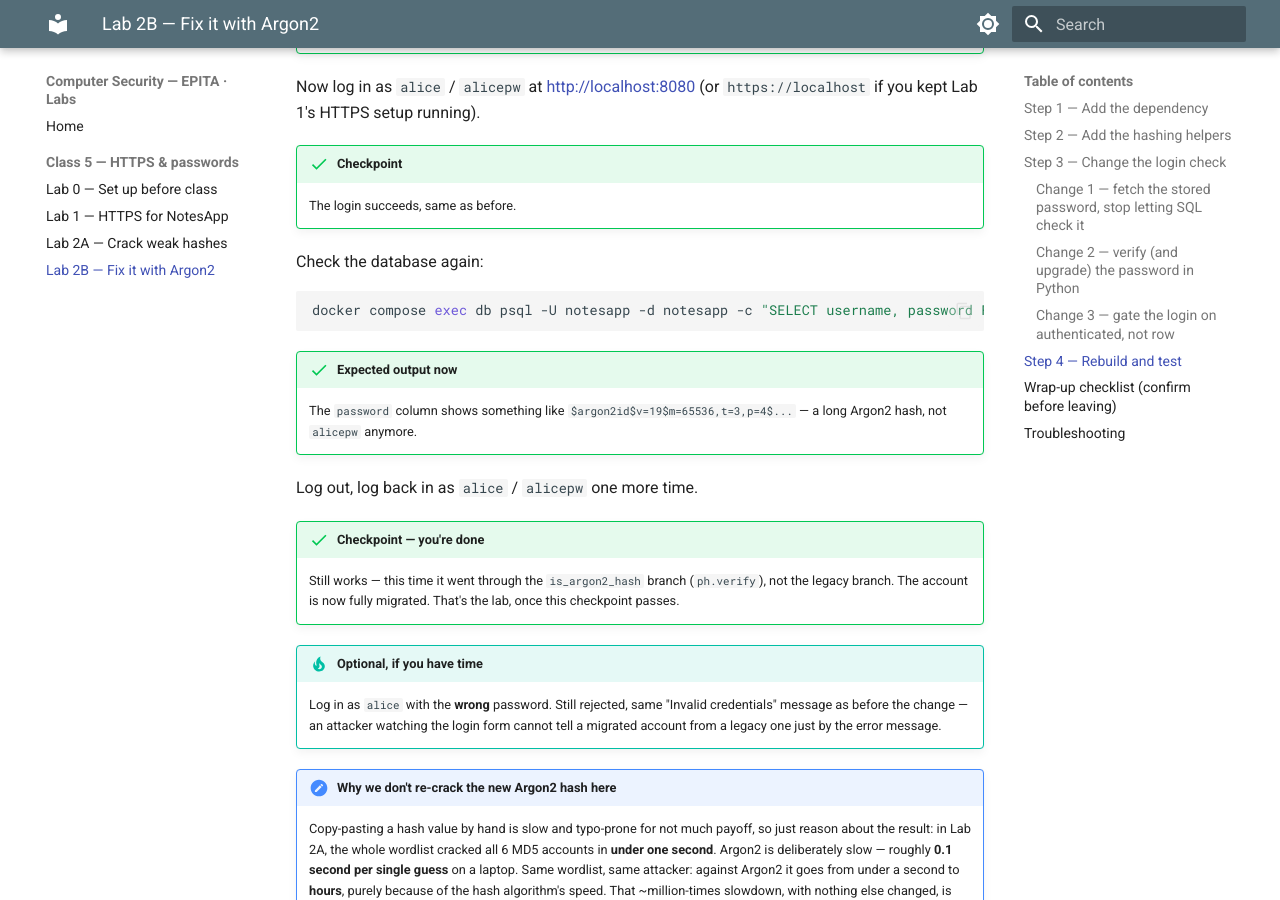
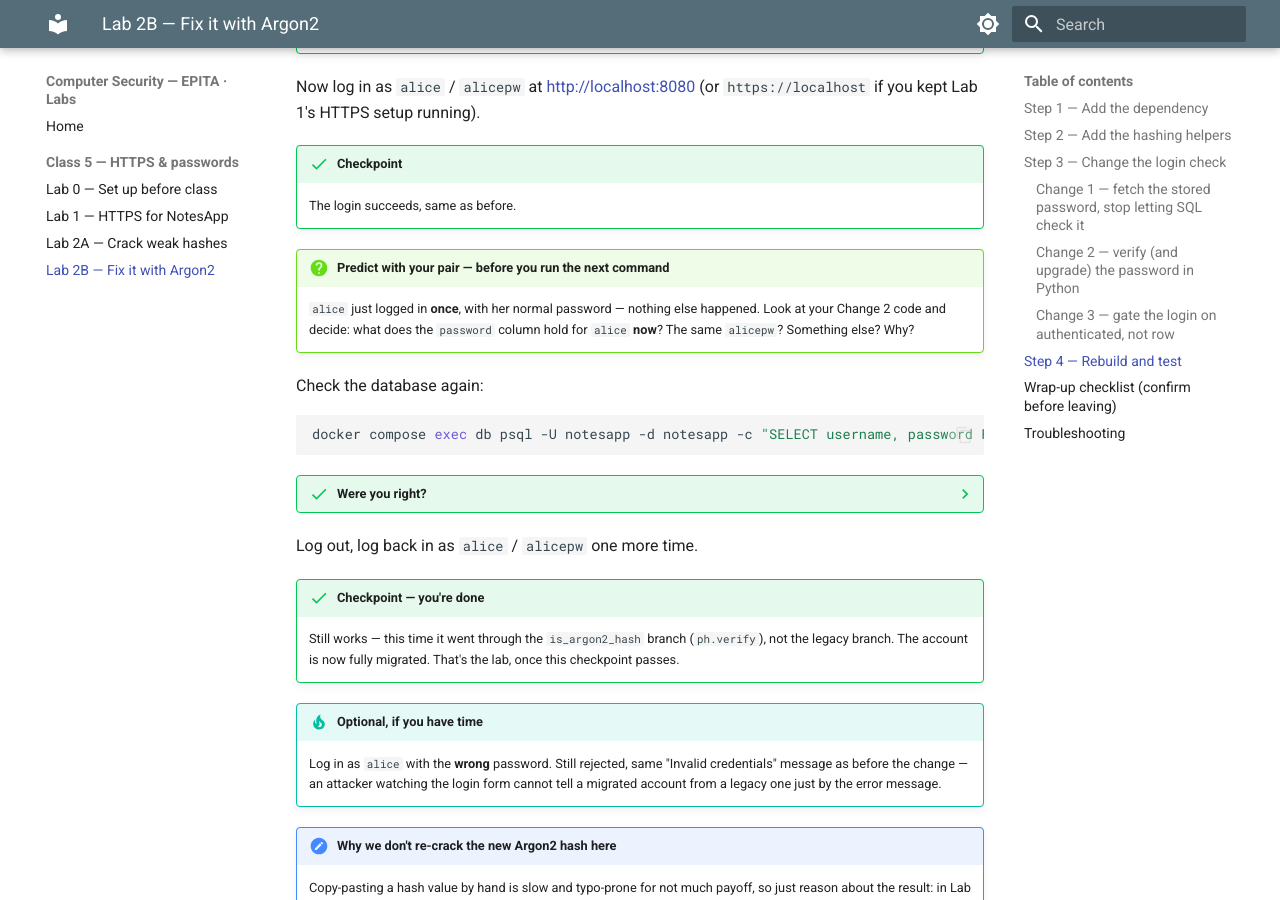
Before and after one commit to KristenPire/epita-security-labs, an MkDocs documentation site: the page built from docs/class5/password-fix.md, in a window 1280 px wide and 900 px high, scrolled down 2983 px. Built offline with MkDocs 1.6.1 and Material for MkDocs 9.7.7, drawn with Linux system fonts in a browser that asks for light colours.

Commit message:
Argon2 lab: predict-before-reveal on the upgrade-on-login payoff
Co-Authored-By: Claude Opus 4.8 <noreply@anthropic.com>

````diff
--- a/docs/class5/password-fix.md
+++ b/docs/class5/password-fix.md
@@ -141,15 +141,22 @@ Lab 1's HTTPS setup running).
 !!! success "Checkpoint"
     The login succeeds, same as before.
 
+!!! question "Predict with your pair — before you run the next command"
+    `alice` just logged in **once**, with her normal password — nothing else happened. Look at your
+    Change 2 code and decide: what does the `password` column hold for `alice` **now**? The same
+    `alicepw`? Something else? Why?
+
 Check the database again:
 
 ```bash
 docker compose exec db psql -U notesapp -d notesapp -c "SELECT username, password FROM users WHERE username = 'alice';"
 ```
 
-!!! success "Expected output now"
-    The `password` column shows something like `$argon2id$v=19$m=65536,t=3,p=4$...` — a long Argon2
-    hash, not `alicepw` anymore.
+??? success "Were you right?"
+    The `password` column now shows something like `$argon2id$v=19$m=65536,t=3,p=4$...` — a long Argon2
+    hash, not `alicepw` anymore. Her single normal login hit the `else` branch of your code, which
+    checked the old plain-text password **and** re-hashed it on the spot. No migration script, no
+    downtime, nothing she had to do. This is how real systems migrate password storage on live users.
 
 Log out, log back in as `alice` / `alicepw` one more time.
 
````
